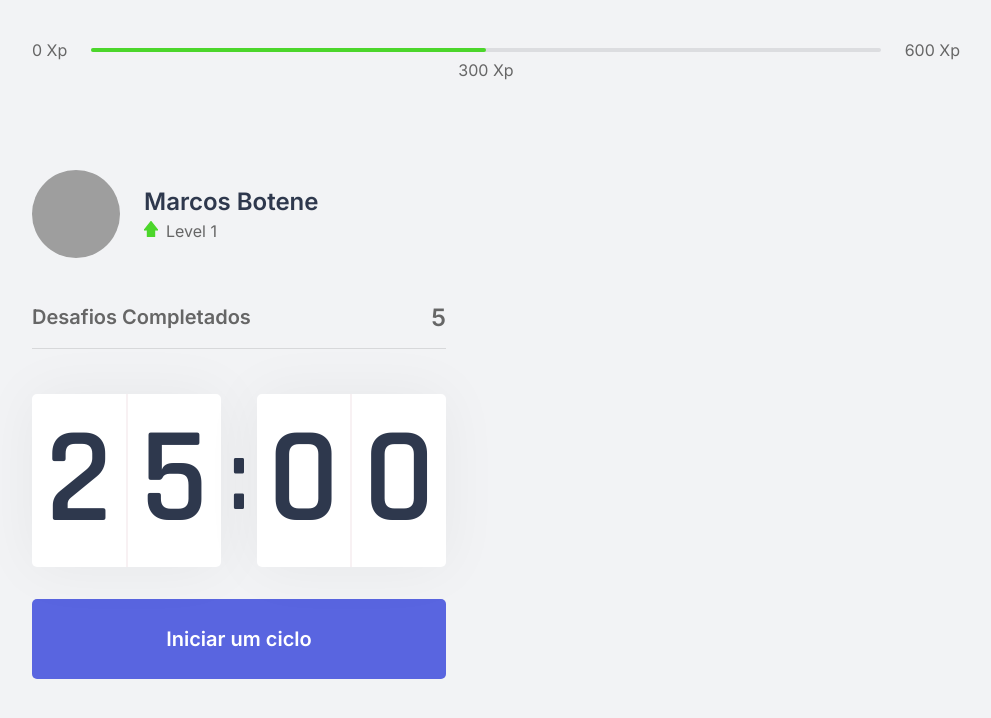
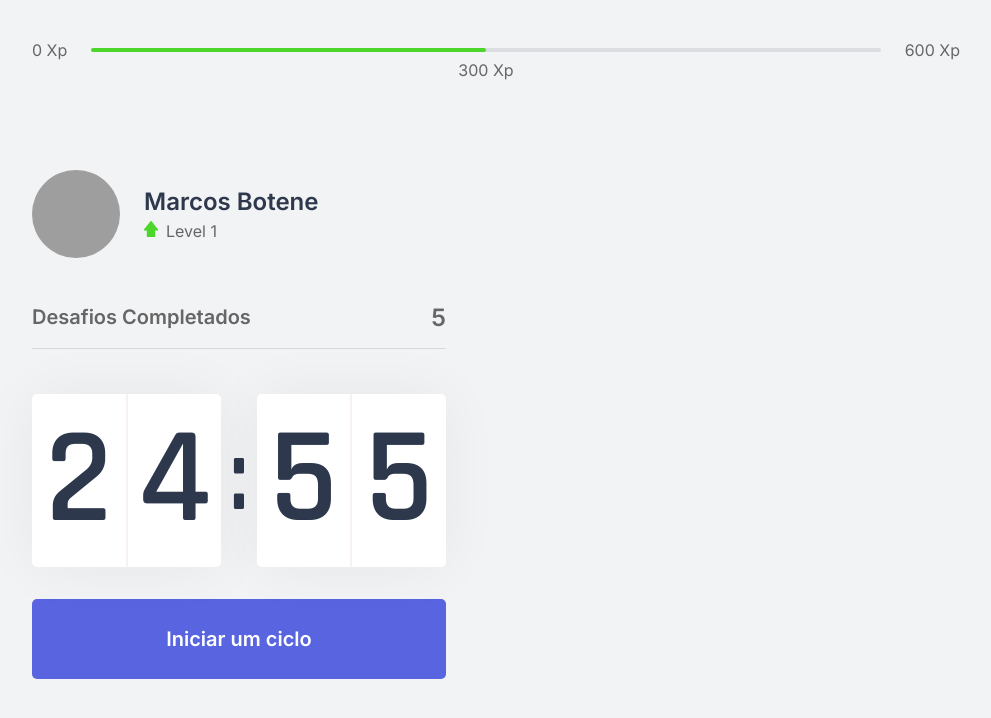
Before and after one commit to MarcosJBM/move-it-nlw-4, a Next.js app in the folder moveit-next/: page / in a window 1280 px wide. Shown: the top 718 px of the page, without its empty margins (144-1135 px from the left). Built offline with nearby package versions, Linux system fonts and the light colour scheme; grey boxes are pictures that could not be loaded.

Commit message:
Making Countdown work

```diff
--- a/moveit-next/src/components/Countdown.tsx
+++ b/moveit-next/src/components/Countdown.tsx
@@ -1,21 +1,45 @@
+import { useEffect, useState } from 'react';
 import styles from '../styles/components/Countdown.module.css';
 
 export const Countdown = () => {
+  const [time, setTime] = useState(25 * 60);
+  const [active, setActive] = useState(false);
+
+  const minutes = Math.floor(time / 60);
+  const seconds = time % 60;
+
+  const [minuteLeft, minuteRight] = String(minutes).padStart(2, '0').split('');
+  const [secondLeft, secondRight] = String(seconds).padStart(2, '0').split('');
+
+  const startCountdown = () => {
+    setActive(true);
+  };
+
+  useEffect(() => {
+    setTimeout(() => {
+      setTime(time - 1);
+    }, 1000);
+  }, [active, time]);
+
   return (
     <div>
       <div className={styles.countdownContainer}>
         <div>
-          <span>2</span>
-          <span>5</span>
+          <span>{minuteLeft}</span>
+          <span>{minuteRight}</span>
         </div>
         <span>:</span>
         <div>
-          <span>0</span>
-          <span>0</span>
+          <span>{secondLeft}</span>
+          <span>{secondRight}</span>
         </div>
       </div>
 
-      <button type='button' className={styles.countdownButton}>
+      <button
+        type='button'
+        className={styles.countdownButton}
+        onClick={startCountdown}
+      >
         Iniciar um ciclo
       </button>
     </div>
```
